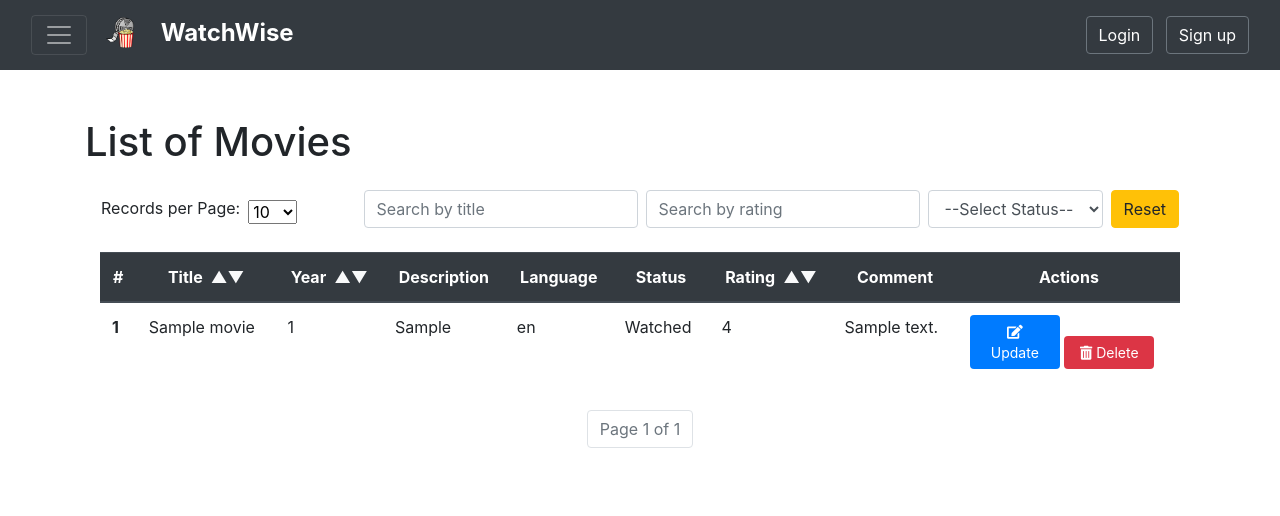
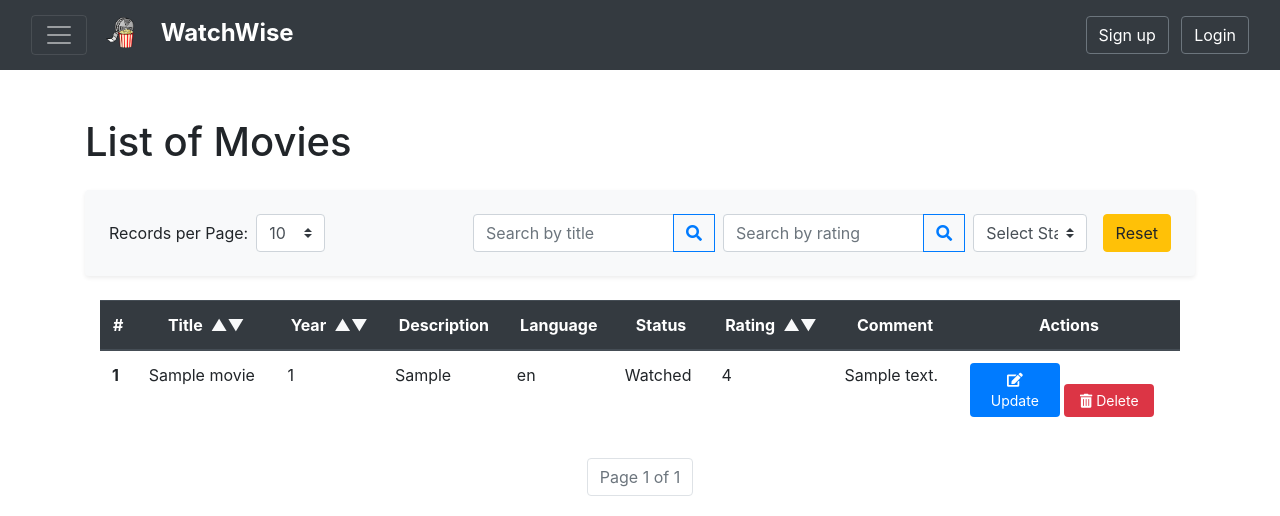
Before and after one commit to lucchesilorenzo/watchwise, a Django app: page /watchwise/movie_list/ in a window 1280 px wide. Shown: the top 516 px of the page. Run offline with Django 4.2, Linux system fonts and the light colour scheme; tables that the repository leaves empty hold one stand-in row (values such as "Sample post").

Commit message:
Major updates to the styling of movie_list.html

```diff
--- a/watchwise_project/watchwise/templates/base.html
+++ b/watchwise_project/watchwise/templates/base.html
@@ -43,8 +43,8 @@
               <button type="submit" class="btn btn-outline-secondary btn-dark">Logout</button>
             </form>
             {% else %}
-            <a href="{% url 'login' %}" class="btn btn-outline-secondary btn-dark">Login</a>
-            <a href="{% url 'signup' %}" class="btn btn-outline-secondary btn-dark ml-2">Sign up</a>
+            <a href="{% url 'signup' %}" class="btn btn-outline-secondary btn-dark">Sign up</a>
+            <a href="{% url 'login' %}" class="btn btn-outline-secondary btn-dark ml-2">Login</a>
             {% endif %}
           </div>
         </div>
--- a/watchwise_project/watchwise/templates/homepage.html
+++ b/watchwise_project/watchwise/templates/homepage.html
@@ -5,8 +5,8 @@
 {% block title %} WatchWise {% endblock %}
 
 {% block content %}
-<div class="container my-5 text-center" style="max-width: 580px">
-  <h1>Media Record</h1>
+<div class="container my-5 text-center" style="max-width: 610px">
+  <h1>WatchWise - Tracking Web App</h1>
   <p class="lead">Click the buttons below to search for movies or TV shows</p>
 </div>
 
--- a/watchwise_project/watchwise/templates/movie_list.html
+++ b/watchwise_project/watchwise/templates/movie_list.html
@@ -15,10 +15,13 @@
   {% endif %}
 
   <h1 class="mb-4">List of Movies</h1>
-  <div class="d-flex justify-content-between align-items-end w-100 px-3">
-    <form method="get" class="d-flex align-items-center mr-2">
+<div class="container-fluid bg-light p-4 shadow-sm rounded">
+  <div class="row justify-content-between align-items-center">
+
+    <div class="col-lg-4">
+      <form method="get" class="form-inline">
         <label for="per_page" class="mr-2">Records per Page:</label>
-      <select name="per_page" id="per_page" onchange="this.form.submit()" class="mr-2">
+        <select name="per_page" id="per_page" onchange="this.form.submit()" class="custom-select mr-sm-2">
           <option value="10" {% if per_page == "10" %}selected{% endif %}>10</option>
           <option value="20" {% if per_page == "20" %}selected{% endif %}>20</option>
           <option value="30" {% if per_page == "30" %}selected{% endif %}>30</option>
@@ -27,21 +30,39 @@
         </select>
         <input type="hidden" name="page" value="{{ movies.number }}">
       </form>
+    </div>
 
-    <div class="d-flex align-items-center">
-      <form action="{% url 'search_title_movie' %}" method="get" class="d-inline-block mr-2">
-        <input type="text" class="form-control" placeholder="Search by title" name="title" />
+    <div class="col-lg-8">
+      <div class="d-flex justify-content-end">
+        <form action="{% url 'search_title_movie' %}" method="get" class="mr-2">
+          <div class="input-group">
+            <input type="text" class="form-control" placeholder="Search by title" name="title">
+            <div class="input-group-append">
+              <button class="btn btn-outline-primary" type="submit">
+                <i class="fas fa-search"></i>
+              </button>
+            </div>
             <input type="hidden" name="page" value="{{ movies.number }}">
             <input type="hidden" name="per_page" value="{{ per_page }}">
+          </div>
         </form>
-      <form action="{% url 'search_rating_movie' %}" method="get" class="d-inline-block mr-2">
-        <input type="text" class="form-control" placeholder="Search by rating" name="rating" />
+
+        <form action="{% url 'search_rating_movie' %}" method="get" class="mr-2">
+          <div class="input-group">
+            <input type="text" class="form-control" placeholder="Search by rating" name="rating">
+            <div class="input-group-append">
+              <button class="btn btn-outline-primary" type="submit">
+                <i class="fas fa-search"></i>
+              </button>
+            </div>
             <input type="hidden" name="page" value="{{ movies.number }}">
             <input type="hidden" name="per_page" value="{{ per_page }}">
+          </div>
         </form>
-      <form action="{% url 'search_status_movie' %}" method="get" class="d-inline-block mr-2">
-        <select class="form-control" name="status" onchange="this.form.submit()">
-          <option value="">--Select Status--</option>
+
+        <form action="{% url 'search_status_movie' %}" method="get" class="d-flex align-items-center mr-2 flex-grow-1">
+          <select class="custom-select flex-grow-1 mr-2" name="status" onchange="this.form.submit()">
+            <option value="">Select Status</option>
             <option value="watched">Watched</option>
             <option value="watchlist">Watchlist</option>
             <option value="not_interested">Not Interested</option>
@@ -49,9 +70,13 @@
           <input type="hidden" name="page" value="{{ movies.number }}">
           <input type="hidden" name="per_page" value="{{ per_page }}">
         </form>
+
         <a href="{% url 'movie_list' %}" class="btn btn-warning">Reset</a>
       </div>
     </div>
+  </div>
+</div>
+
 
   {% if movies %}
   <div class="container mt-4">
@@ -144,7 +169,10 @@
 </div>
 
 {% else %}
-  <p>No records found.</p>
+<div class="text-center mt-5">
+  <i class="fas fa-film fa-3x text-muted"></i>
+  <p class="mt-3 text-muted" style="font-size: 20px;">No records found</p>
+</div>
 {% endif %}
-</div>
+
 {% endblock %}
--- a/watchwise_project/watchwise/templates/results.html
+++ b/watchwise_project/watchwise/templates/results.html
@@ -24,7 +24,7 @@
             <select name="status" class="form-select mb-2">
               <option value="watched">Watched</option>
               <option value="watchlist">Watchlist</option>
-              <option value="not_interested">Not Wanted</option>
+              <option value="not_interested">Not Interested</option>
             </select>
             <select name="rating" class="form-select mb-2">
               <option value="1">1 Star</option>
```
Lines whose indentation alone changed are shown as unchanged.
